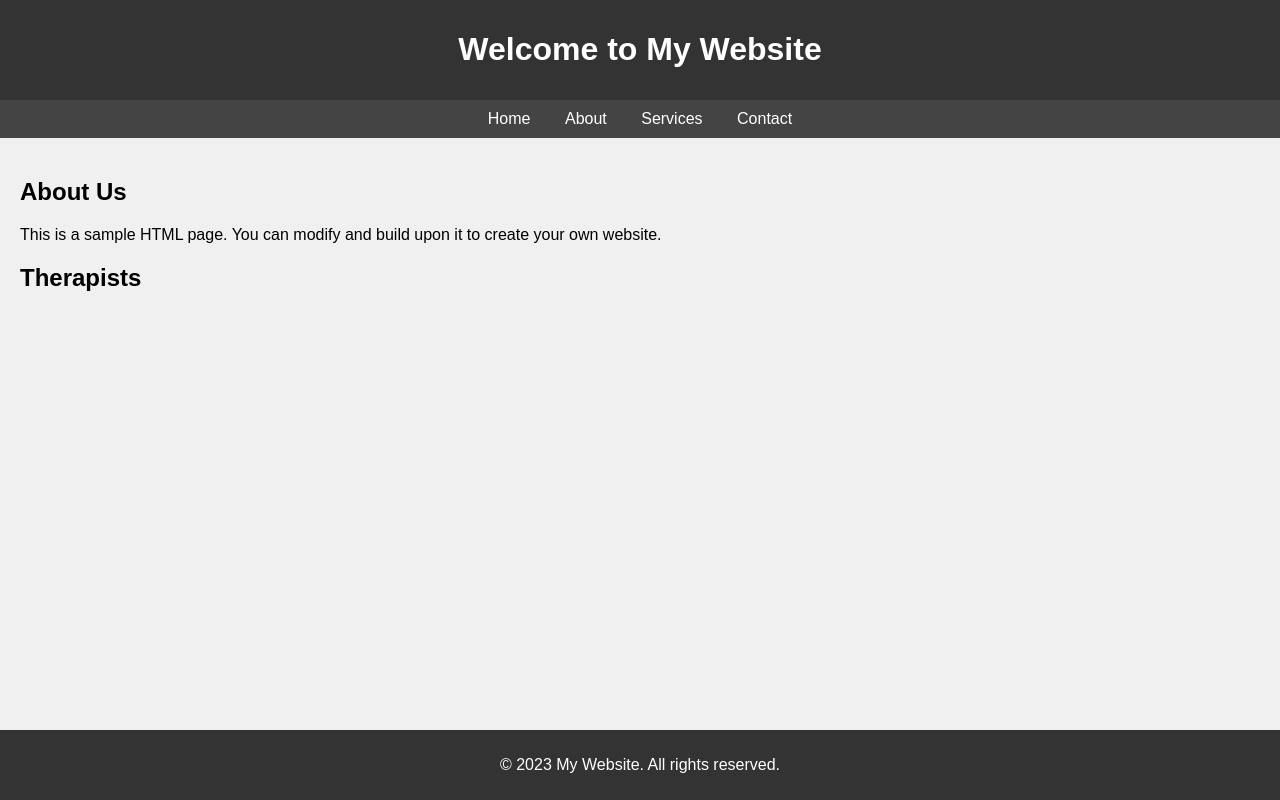
After one commit to stephinjohnson/mentalhealthsupport, a Django app: page /Tdash/ in a window 1280 px wide. The commit adds this page. Run offline with Django 4.2, Linux system fonts and the light colour scheme.

Commit message:
newcommit

```diff
--- a/mhsp/app1/urls.py
+++ b/mhsp/app1/urls.py
@@ -10,7 +10,7 @@ urlpatterns=[
     path('', views.user_login, name='login'),
     path('home/',views.home,name='home'),
     path('logout/',views.logoutPage,name='logout'),
-    path('thrpreg/',views.ThreapistReg,name='thrpreg'),
+   # path('thrpreg/',views.ThreapistReg,name='thrpreg'),
     path('custom_admin_page/',views.custom_admin_page,name='custom_admin_page'),
     path('edit/',views.EditProfile,name='edit'),
     path('password_reset', PasswordResetView.as_view(), name='password_reset'),
@@ -30,7 +30,8 @@ urlpatterns=[
     path('product_list_view/', views.product_list_view, name='product_list_view'), #remove
     path('product/buy/<int:pk>/', views.buy_product, name='buy_product'),
     path('product/add_to_cart/<int:pk>/', views.add_to_cart, name='add_to_cart'),
-
+    path('Tdash/',views.TherapistHome,name='Tdash'),
+    path('thrpreg/',views.signupnew,name='thrpreg'),
 
 
 ]
--- a/mhsp/app1/views.py
+++ b/mhsp/app1/views.py
@@ -62,9 +62,66 @@ def signup(request):
             return redirect('login')
    return render(request,'signup.html')
 
+from django.contrib.auth.models import User
+from django.shortcuts import render, redirect
+from django.contrib import messages
+
+def signupnew(request):
+    if request.method == "POST":
+        first_name = request.POST['first_name']
+        last_name = request.POST['last_name']
+        email = request.POST['email']
+        username = request.POST['username']
+        password = request.POST['password']
+        confirm_password = request.POST['confirm-password']
+        role = request.POST['role']  # Assuming you have a field named 'role' in your form
+
+        user = User.objects.create_user(username=username, email=email, password=password, role=role, phone_number=phone_number, dob=dob, location=location)
+
+        # Check if the user is a therapist and create a therapist instance
+
+
+
+        if password != confirm_password:
+            messages.warning(request, "Password is not matching")
+            return render(request, 'thrpreg.html')
+
+        try:
+            if User.objects.get(username=username):
+                messages.warning(request, "Username is already taken")
+                return render(request, 'thrpreg.html')
+            if User.objects.get(email=email):
+                messages.warning(request, "Email ID is already taken")
+                return render(request, 'thrpreg.html')
+        except User.DoesNotExist:
+            pass
+
+        if role == 'THERAPIST':
+            # Logic specific to therapist registration can go here
+            # For example, you can create a Therapist model and save additional therapist-related information
+            pass
+
+            user = User.objects.create_user(username=username, email=email, password=password)# NO NEED
+
+        if is_therapist:
+            user.is_staff = True  # Set is_staff to True for therapists
+            user.save()   # NO NEED
+        else:
+            # Regular user registration logic
+            user = User.objects.create_user(first_name=first_name, last_name=last_name, username=username, email=email, password=password,role='THERAPIST')
+            user.save()
+            return redirect('login')
+
+
+
+    return render(request, 'thrpreg.html')
+
+
 # user
 from django.contrib.auth import authenticate, login as auth_login
 from django.shortcuts import render, redirect
+
+from django.contrib.auth import authenticate, login as auth_login
 
 def user_login(request):
     if request.method == "POST":
@@ -81,8 +138,9 @@ def user_login(request):
                 messages.success(request, "Login Success!!!")
                 return redirect('home')
             elif user.role == 'THERAPIST':
+                request.session['username'] = username
                 messages.success(request, "Login Success!!!")
-                return HttpResponse('demo')
+                return redirect('Tdash')
             elif user.role == 'ADMIN':
                 auth_login(request, user)  # You had a login() call here, which was causing the error
                 user_profiles = User.objects.exclude(id=user.id)
@@ -90,9 +148,11 @@ def user_login(request):
                 context = {'user_profiles': user_profiles}
                 return render(request, 'demo.html', context)
         else:
-            messages.error(request, "Something went wrong")
+            messages.error(request, "Invalid username or password")
             return redirect('login')
+
     return render(request, 'login.html')
+
 
 def logoutPage(request):
     logout(request)
@@ -103,8 +163,7 @@ def adminpage(request):
 
 # oct 1 updations TherapHome
 
-def ThreapistReg(request): #no use
-    return render(request,"thrpreg.html")
+
 
 def TherapHome(request):
     return render(request,"demo.html")
@@ -265,3 +324,19 @@ def add_to_cart(request, pk):
     product = get_object_or_404(Product, pk=pk)
 
     return redirect('product_list_user')
+
+
+def ThreapistReg(request): #no use
+    return render(request,"thrpreg.html")
+
+def TherapistHome(request): #no use
+    return render(request,"Tdash.html")
+
+
+from django.contrib.auth.models import User  # this is fo separate user and therapist
+
+def get_users():
+    return User.objects.filter(is_staff=False)
+
+def get_therapists():
+    return User.objects.filter(is_staff=True)
--- /dev/null
+++ b/mhsp/templates/Tdash.html
@@ -0,0 +1,76 @@
+<!DOCTYPE html>
+<html lang="en">
+
+<head>
+    <meta charset="UTF-8">
+    <meta name="viewport" content="width=device-width, initial-scale=1.0">
+    <title>Sample HTML Page</title>
+    <style>
+        body {
+            font-family: Arial, sans-serif;
+            background-color: #f0f0f0;
+            margin: 0;
+            padding: 0;
+        }
+
+        header {
+            background-color: #333;
+            color: #fff;
+            padding: 10px 0;
+            text-align: center;
+        }
+
+        nav {
+            background-color: #444;
+            padding: 10px 0;
+            text-align: center;
+        }
+
+        nav a {
+            color: #fff;
+            text-decoration: none;
+            margin: 0 15px;
+        }
+
+        main {
+            padding: 20px;
+        }
+
+        footer {
+            background-color: #333;
+            color: #fff;
+            text-align: center;
+            padding: 10px 0;
+            position: fixed;
+            bottom: 0;
+            width: 100%;
+        }
+    </style>
+</head>
+
+<body>
+    <header>
+        <h1>Welcome to My Website</h1>
+    </header>
+
+    <nav>
+        <a href="#">Home</a>
+        <a href="#">About</a>
+        <a href="#">Services</a>
+        <a href="#">Contact</a>
+    </nav>
+
+    <main>
+        <h2>About Us</h2>
+        <p>This is a sample HTML page. You can modify and build upon it to create your own website.</p>
+
+        <h2>Therapists</h2>
+
+    </main>
+
+    <footer>
+        <p>&copy; 2023 My Website. All rights reserved.</p>
+    </footer>
+</body>
+
+</html>
--- a/mhsp/templates/demo.html
+++ b/mhsp/templates/demo.html
@@ -86,6 +86,7 @@
                 <th>Last Name</th>
                 <th>Username</th>
                 <th>Email</th>
+                <th>Type</th>
                 <th>Activate/Deactivate</th>
 
             </tr>
@@ -97,6 +98,7 @@
                 <td>{{ user_profile.last_name }}</td>
                 <td>{{ user_profile.username }}</td>
                 <td>{{ user_profile.email }}</td>
+                <td>{{ user_profile.role }}</td>
 
                 <td align="center"><a href="{% url 'toggleUserStatus' %}?id={{user_profile.id}}"><button class="btn btn-success">Status User</button></a></td>
             </tr>
```
Also changed, not shown: mhsp/app1/models.py (+12 -0 lines), mhsp/templates/thrpreg.html (+5 -2 lines), mhsp/templates/usertable.html (added, +206 -0 lines), mhsp/app1/migrations/0005_therapist.py (added), mhsp/db.sqlite3.
